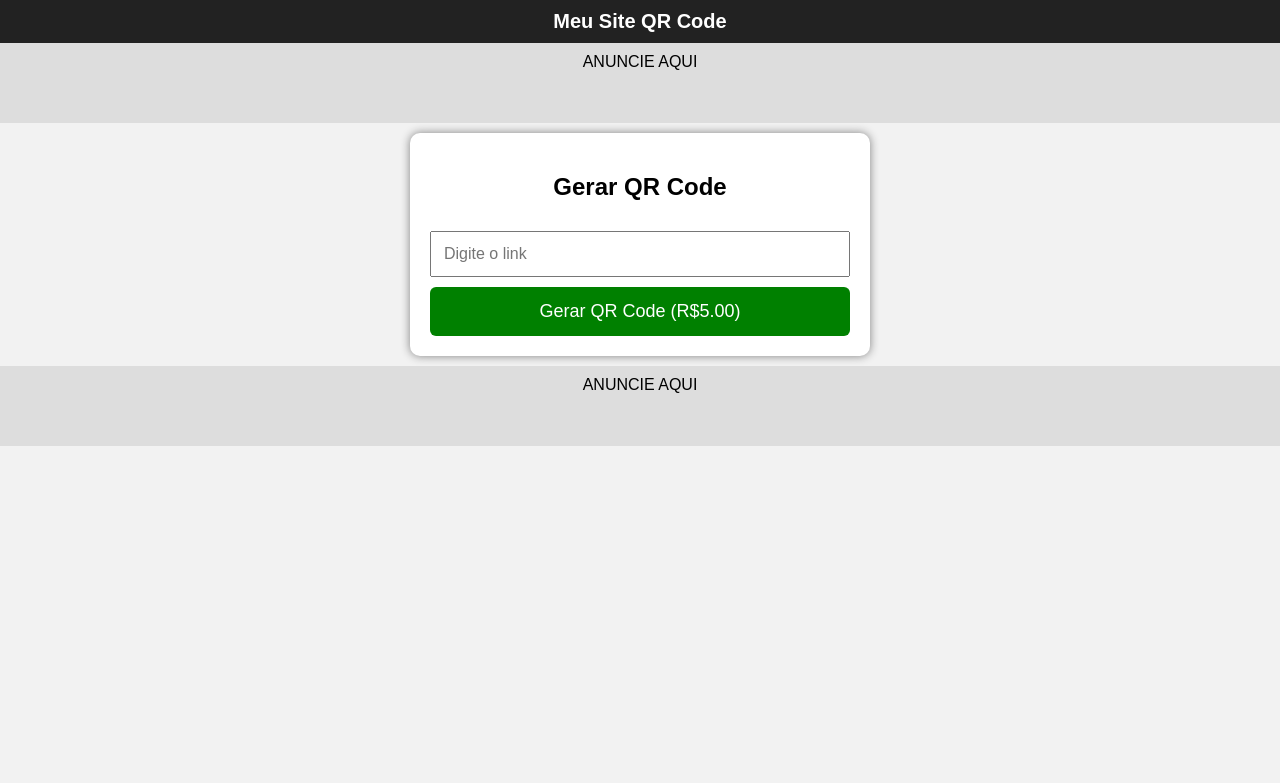
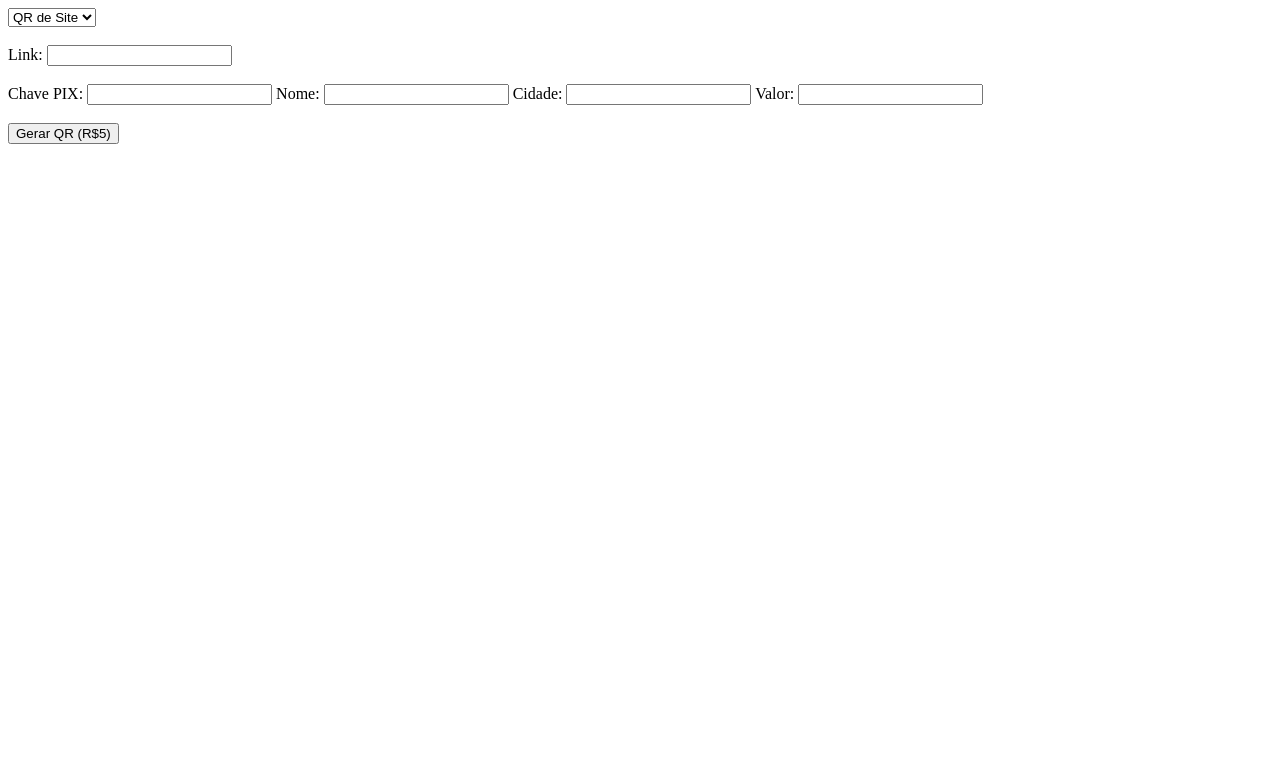
Before and after one commit to tonipassos/qrcodepix, a Flask app: page / in a window 1280 px wide. Shown: the top 783 px of the page. Run offline with Flask 3, Linux system fonts and the light colour scheme.

Commit message:
Add QR code generation form with extra inputs
Added a form to generate QR codes with additional fields.

```diff
--- a/templates/index.html
+++ b/templates/index.html
@@ -1,149 +1,35 @@
-<!DOCTYPE html>
-<html>
+<form action="/pagar" method="post">
 
-<head>
+<select name="tipo">
 
-    <title>Gerador de QR Code</title>
+<option value="site">QR de Site</option>
+<option value="pix">QR PIX</option>
 
-    <meta name="viewport" content="width=device-width, initial-scale=1">
+</select>
 
-    <style>
+<br><br>
 
-        body {
-            margin: 0;
-            font-family: Arial, sans-serif;
-            background: #f2f2f2;
-        }
+Link:
+<input name="link">
 
-        /* MENU */
-        .menu {
-            background: #222;
-            color: white;
-            padding: 10px;
-            text-align: center;
-        }
+<br><br>
 
-        .logo {
-            font-size: 20px;
-            font-weight: bold;
-        }
+Chave PIX:
+<input name="chave">
 
-        /* ANUNCIO */
-        .ads {
-            width: 100%;
-            min-height: 80px;
-            background: #ddd;
-            text-align: center;
-            padding: 10px;
-            box-sizing: border-box;
-        }
+Nome:
+<input name="nome">
 
-        /* CONTAINER */
-        .container {
-            padding: 10px;
-        }
+Cidade:
+<input name="cidade">
 
-        /* CAIXA */
-        .box {
-            background: white;
-            max-width: 420px;
-            margin: auto;
-            padding: 20px;
-            border-radius: 10px;
-            box-shadow: 0px 0px 10px gray;
-            text-align: center;
-        }
+Valor:
+<input name="valor">
 
-        input {
-            width: 100%;
-            padding: 12px;
-            margin-top: 10px;
-            font-size: 16px;
-            box-sizing: border-box;
-        }
+<br><br>
 
-        button {
-            width: 100%;
-            padding: 14px;
-            margin-top: 10px;
-            font-size: 18px;
-            background: green;
-            color: white;
-            border: none;
-            border-radius: 6px;
-        }
+<button type="submit">
+Gerar QR (R$5)
+</button>
 
-        button:hover {
-            background: darkgreen;
-        }
-
-        /* RESPONSIVO */
-        @media (max-width: 600px) {
-
-            .logo {
-                font-size: 18px;
-            }
-
-            .box {
-                padding: 15px;
-            }
-
-        }
-
-    </style>
-
-</head>
-
-<body>
-
-
-    <!-- MENU -->
-    <div class="menu">
-
-        <div class="logo">
-            Meu Site QR Code
-        </div>
-
-    </div>
-
-
-    <!-- ANUNCIO CIMA -->
-    <div class="ads">
-
-       ANUNCIE AQUI
-
-    </div>
-
-
-    <div class="container">
-
-        <div class="box">
-
-            <h2>Gerar QR Code</h2>
-
-            <form action="/pagar" method="post">
-
-                <input name="link" placeholder="Digite o link">
-
-                <button type="submit">
-                    Gerar QR Code (R$5.00)
-                </button>
-
-            </form>
-
-        </div>
-
-    </div>
-
-
-    <!-- ANUNCIO BAIXO -->
-    <div class="ads">
-
-        ANUNCIE AQUI
-
-    </div>
-
-
-</body>
-
-</html>
+</form>
```
